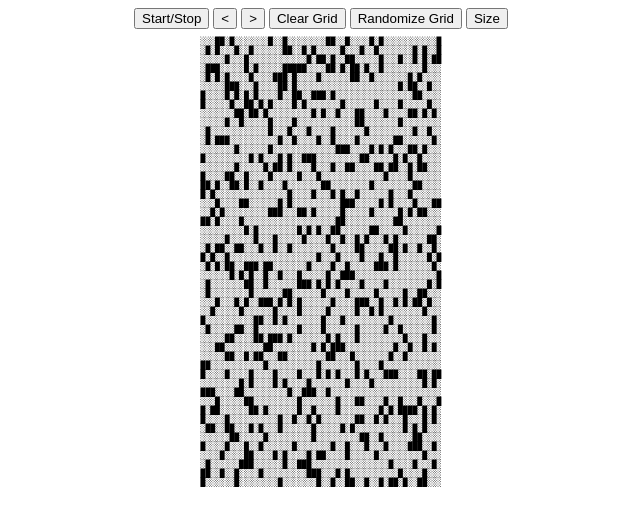
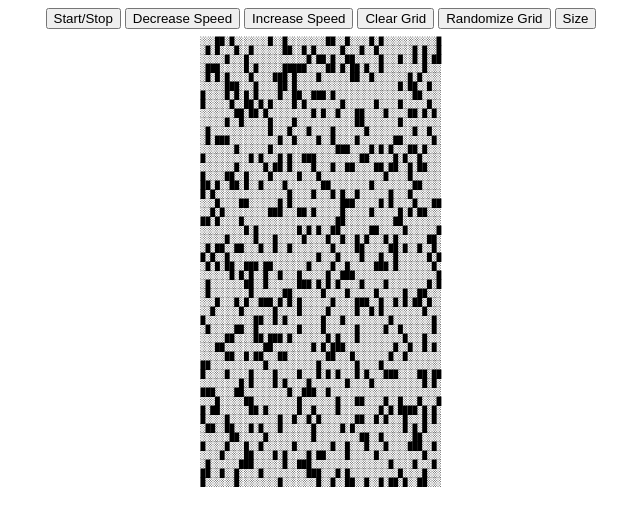
Before and after one commit to chromeoverload/gameoflife, a plain HTML site: page gameoflife.html in a window 1280 px wide. Shown: the whole page, without its empty margins (319-959 px from the left). Drawn offline with nearby package versions, Linux system fonts and the light colour scheme.

Commit message:
Changing button appearances to make more readable.

```diff
--- a/gameoflife.html
+++ b/gameoflife.html
@@ -14,8 +14,8 @@
 	<body>
 		<div id="buttons" align="middle">
 		<button id="button" onclick="toggleRun()">Start/Stop</button>
-		<button id="button" onclick="changeSpeed(20)">&#60;</button>
-		<button id="button" onclick="changeSpeed(-20)">></button>
+		<button id="button" onclick="changeSpeed(20)">Decrease Speed</button> <!-- &#60; -->
+		<button id="button" onclick="changeSpeed(-20)">Increase Speed</button> <!-- > -->
 		<button id="button" onclick="clearGrid()">Clear Grid</button>
 		<button id="button" onclick="spawnGrid()">Randomize Grid</button>
 		<button id="button" onclick="changeSize()">Size</button>
```
